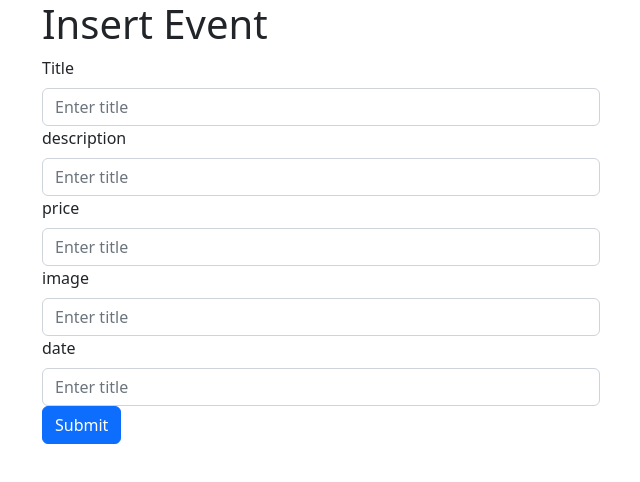
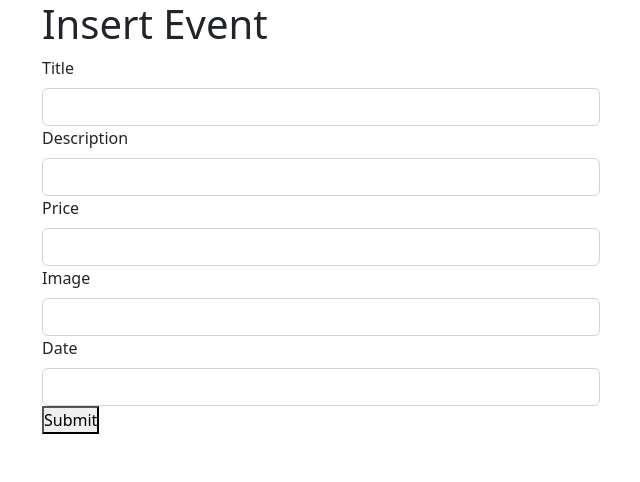
Before and after one commit to gatotbima1104/front-end-E-binar, a React (Create React App) app: page /addEvent in a window 1280 px wide. Shown: the top 482 px of the page, without its empty margins (40-680 px from the left). Built offline with nearby package versions, Linux system fonts and the light colour scheme.

Commit message:
add form post

```diff
--- a/src/pages/insertEvent.jsx
+++ b/src/pages/insertEvent.jsx
@@ -10,23 +10,30 @@ const InsertEvent = () => {
     price: "",
     image: "",
     date: "",
-  });//[event, setEvent
-  const handleInput = (e) => {
-    setEvent({ ...event, [e.target.name]: e.target.value});
-  }
+  });
 
-  function handleSubmit(e){
+  const handleInputChange = (e) => {
+    const { name, value } = e.target;
+    const parsedValue = name === "price" ? parseInt(value) : value;
+    setEvent({ ...event, [name]: parsedValue });
+  };
+
+  const handleSubmit = async (e) => {
     e.preventDefault();
-    axiosInstance.post("/event", event)
-    .then((res) => {
-        console.log(res);
+
+    try {
+      const response = await axiosInstance.post("/event", JSON.stringify(event), {
+        headers: {
+          "Content-Type": "application/json"
         }
-    )
-    .catch((err) => {
-        console.log(err);
+      });
+      console.log(response.data);
+      // Do something with the response, e.g., display a success message
+    } catch (error) {
+      console.error(error);
+      // Handle error, e.g., display an error message
     }
-    );
-  }
+  };
 
 
   return (
@@ -35,29 +42,33 @@ const InsertEvent = () => {
         <div className="col-md-6">
           <h1>Insert Event</h1>
           <Form onSubmit={handleSubmit}>
-            <Form.Group controlId="formBasicEmail">
-              <Form.Label>Title</Form.Label>
-              <Form.Control type="text" placeholder="Enter title" name="title" onChange={handleInput}/>
-            </Form.Group>
-            <Form.Group controlId="formBasicEmail">
-              <Form.Label>description</Form.Label>
-              <Form.Control type="text" placeholder="Enter title" name="description" onChange={handleInput}/>
-            </Form.Group>
-            <Form.Group controlId="formBasicEmail">
-              <Form.Label>price</Form.Label>
-              <Form.Control type="int" placeholder="Enter title" name="price" onChange={handleInput}/>
-            </Form.Group>
-            <Form.Group controlId="formBasicEmail">
-              <Form.Label>image</Form.Label>
-              <Form.Control type="text" placeholder="Enter title" name="image" onChange={handleInput}/>
-            </Form.Group>
-            <Form.Group controlId="formBasicEmail">
-              <Form.Label>date</Form.Label>
-              <Form.Control type="text" placeholder="Enter title" name="date" onChange={handleInput}/>
-            </Form.Group>
+        <Form.Group controlId="formBasicTitle">
+          <Form.Label>Title</Form.Label>
+          <Form.Control type="text" name="title" value={event.title} onChange={handleInputChange} />
+        </Form.Group>
 
-            <button className="btn btn-primary">Submit</button>
-          </Form>
+        <Form.Group controlId="formBasicDescription">
+          <Form.Label>Description</Form.Label>
+          <Form.Control type="text" name="description" value={event.description} onChange={handleInputChange} />
+        </Form.Group>
+
+        <Form.Group controlId="formBasicPrice">
+          <Form.Label>Price</Form.Label>
+          <Form.Control type="number" name="price" value={event.price} onChange={handleInputChange} />
+        </Form.Group>
+
+        <Form.Group controlId="formBasicImage">
+          <Form.Label>Image</Form.Label>
+          <Form.Control type="text" name="image" value={event.image} onChange={handleInputChange} />
+        </Form.Group>
+
+        <Form.Group controlId="formBasicDate">
+          <Form.Label>Date</Form.Label>
+          <Form.Control type="text" name="date" value={event.date} onChange={handleInputChange} />
+        </Form.Group>
+
+        <button type="submit mt-5">Submit</button>
+      </Form>
         </div>
       </div>
     </div>
```
